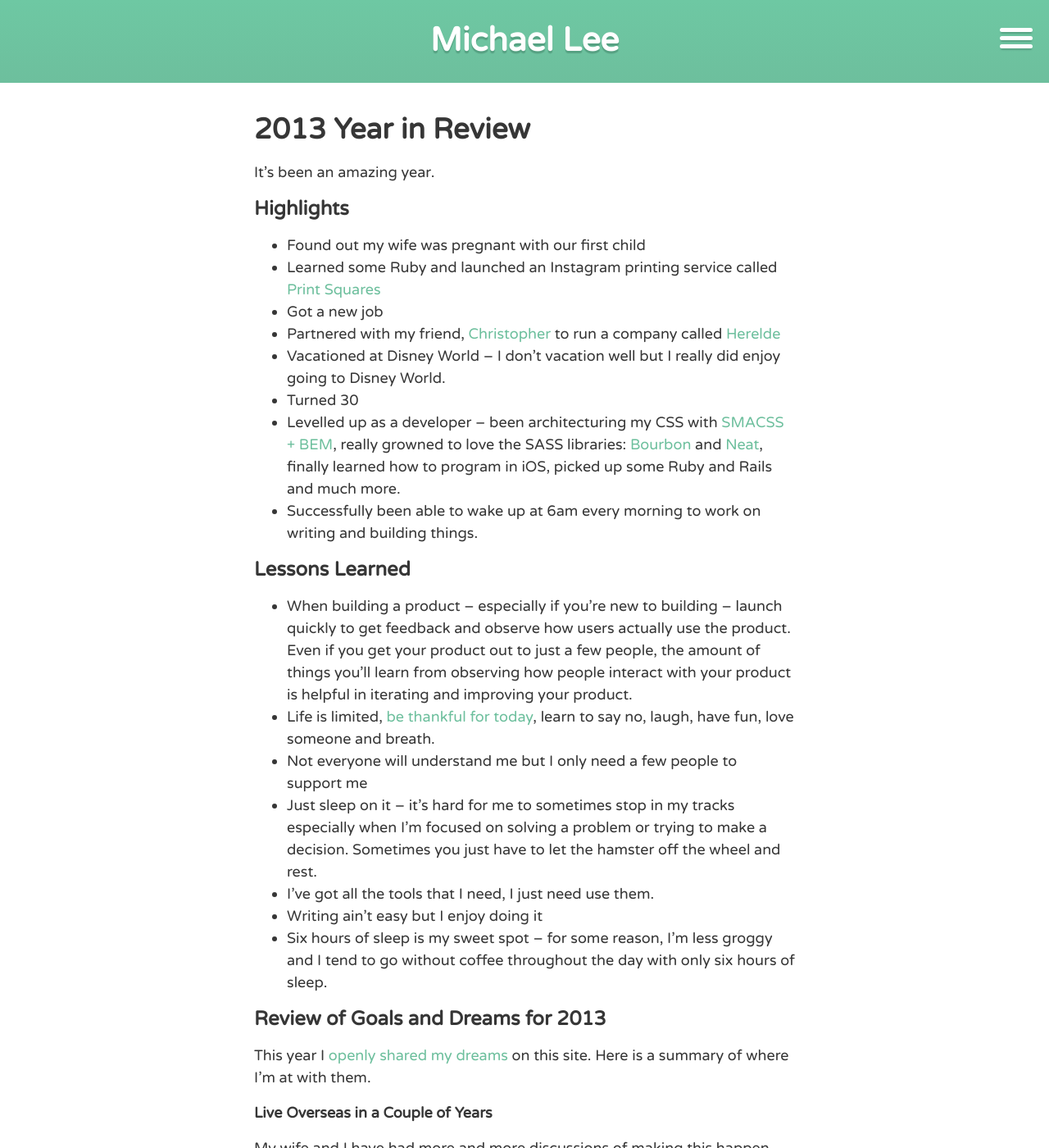
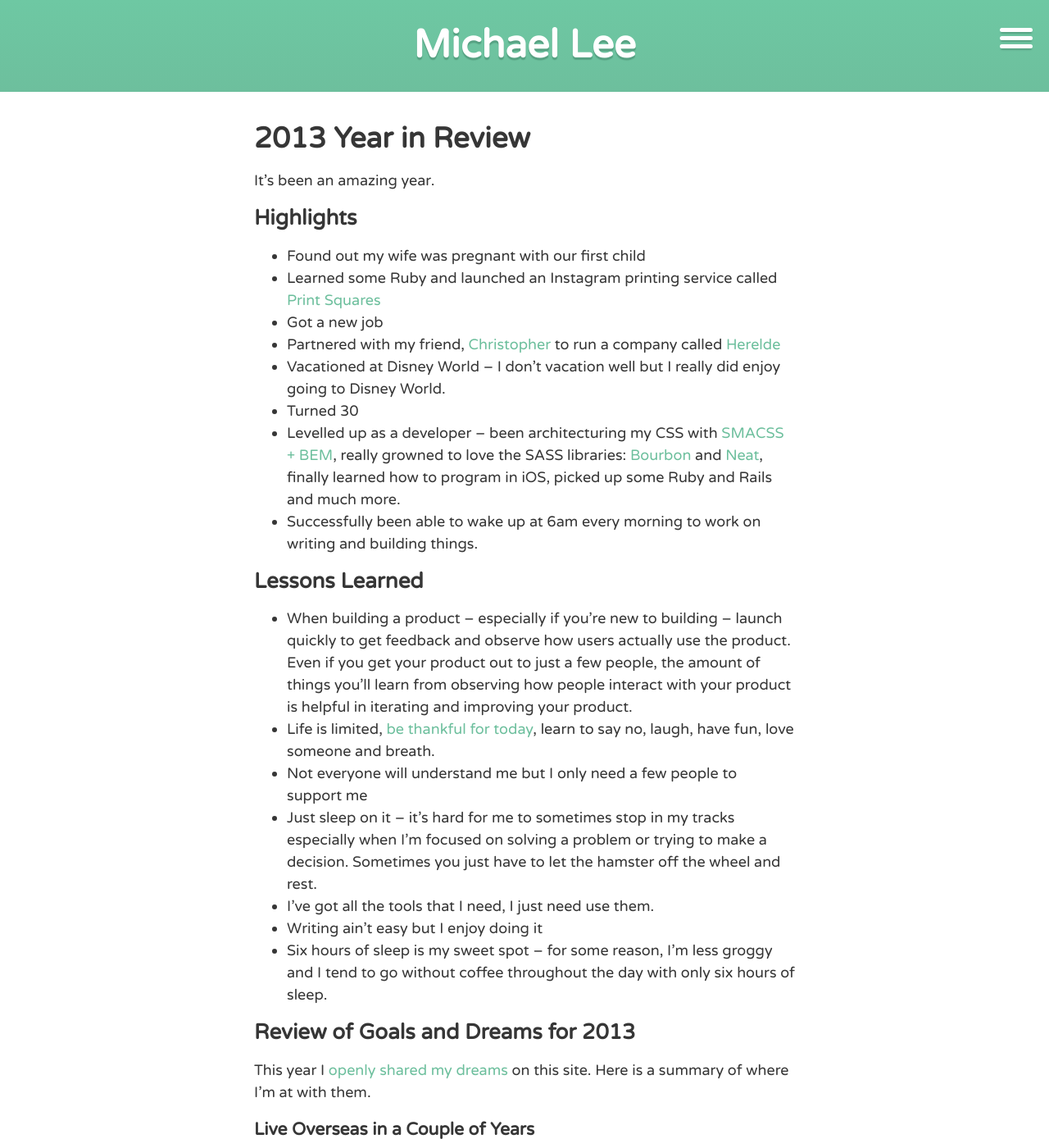
Before and after one commit to michaellee/old-michaelsoolee.com, a Jekyll site: the page built from index.html, in a window 1280 px wide and 1400 px high. Shown: the whole window at 82% size. Built offline with Jekyll 4.4.1, drawn with Linux system fonts in a browser that asks for light colours; nearby versions of some CDN libraries; Markdown is read by kramdown in place of the engine named in the settings.

Commit message:
Updated header styles

```diff
--- a/css/main.css
+++ b/css/main.css
@@ -20,14 +20,18 @@
   margin: 1rem 0; }
 
 h2 {
-  font-size: 1.5rem;
+  font-size: 1.625rem;
   line-height: 1.25;
+  margin: 1rem 0; }
+
+h3 {
+  font-size: 1.325rem;
   margin: 1rem 0; }
 
 p {
   margin: 1rem 0; }
 
-h3, h4, h5, h6, dl, ol, ul, p {
+h4, h5, h6, dl, ol, ul, p {
   font-size: 1.125rem; }
 
 html, body {
@@ -72,6 +76,9 @@
   @media screen and (max-width: 769px) {
     header {
       text-align: left; } }
+
+.Logo {
+  margin: 0; }
 
 .Logo a {
   font-size: 2.25em;
```
Also changed, not shown: sass/main.scss (+11 -2 lines).
